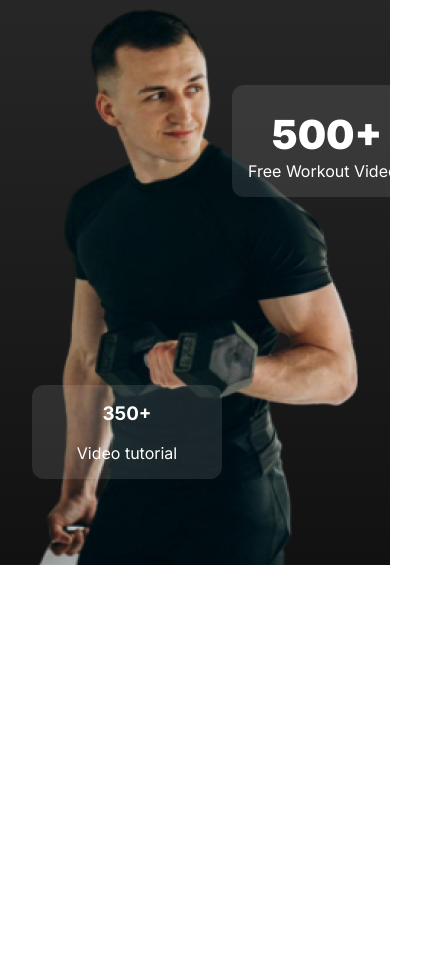
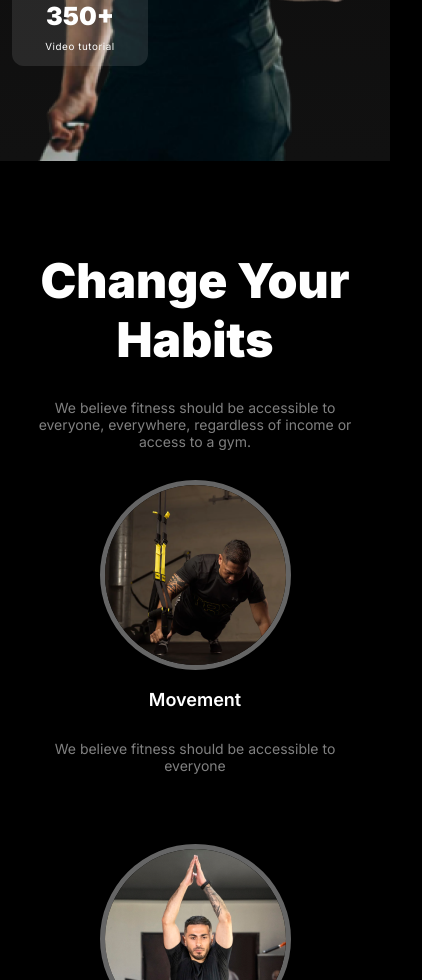
Before and after one commit to younus364/versatile-ui, a plain HTML site: page index.html in a window 390 px wide. Shown: the part 1020-2000 px from the top of the page, 422 px wide, since content can reach past the window. Before the commit the page ends 1775 px from the top, so only its background shows below. Drawn offline with Linux system fonts and the light colour scheme.

Commit message:
Add Habits-section

```diff
--- a/index.html
+++ b/index.html
@@ -6,7 +6,8 @@
     <title>Versatile Ui</title>
     <link rel="stylesheet" href="style/style.css">
 </head>
-<body class="inter-font all">
+<body class="inter-font all bg-color">
+    <h1>hellow</h1>
     <header class="nav-color">
         <nav>
             <div class="navbar">
@@ -17,7 +18,7 @@
                    <li class="list-item"><a href="">Contact</a></li>
                    <li class="list-item"><a href="">About</a></li>
                 </ul>
-                <img class="menu-btn" src="images/menubar.png" alt="">
+                <img id="menu" class="menu-btn" src="images/menubar1.png" alt="">
             </div>
             <div>
                 <div class="banner">
@@ -26,19 +27,21 @@
                             Get body in <br><span class="italic"><i>shape</i></span> & stay <br> healthy
                         </h1>
                         <p class="common-describtion-color">A huge selection of health and fitness content, healthy recipes and transformation stories to help you get fit and stay fit!</p>
+                       <div>
                         <button class="common-btn">Join Club Now!</button>
                         <button class="Join-btn">Download App</button>
+                       </div>
                     </div>
                     <div class="person">
 
                         <div class="image">
                             <div class="work-out">
                                 <h3 class="work-out-500">500+</h3>
-                                <p>Free Workout Videos</p>
+                                <p class="later">Free Workout Videos</p>
                             </div>
                             <div class="view">
                                 <h3 class="view-350">350+</h3>
-                                <p>Video tutorial</p>
+                                <p class="later">Video tutorial</p>
                             </div>
 
 
@@ -51,8 +54,41 @@
         </nav>
     </header>
     <main>
+        <div class="habit">
+            <div class="habit-box">
+                <h class="change-habits">Change Your Habits</h>
+                <p class="common-describtion-color">We believe fitness should be accessible to everyone, everywhere, regardless of income or access to a gym.</p>
+            </div>
+            <!-- change your habit img -->
+
+
+        </div>
+        <div class="fitness-section">
+            <div class="fitness">
+                <img src="/images/image3.png" alt="">
+                <h2 class="fitness-heading">Movement</h2>
+                <p class="common-describtion-color">We believe fitness should be accessible to everyone</p>
+             </div>
+             <div class="fitness">
+                <img src="/images/image2.png" alt="">
+                <h2 class="fitness-heading">Time</h2>
+                <p class="common-describtion-color">We believe fitness should be accessible to everyone</p>
+             </div>
+             <div class="fitness">
+                <img src="/images/image4.png" alt="">
+                <h2 class="fitness-heading">Practice</h2>
+                <p class="common-describtion-color">We believe fitness should be accessible to everyone</p>
+             </div>
+             <div class="fitness">
+                <img src="/images/image5.png" alt="">
+                <h2 class="fitness-heading">Weight Loss</h2>
+                <p class="common-describtion-color">We believe fitness should be accessible to everyone</p>
+             </div>
+        </div>
 
     </main>
+
+
     <footer>
 
     </footer>
--- a/style/style.css
+++ b/style/style.css
@@ -23,14 +23,15 @@ nav {
 }
 
 .background-color {
-    visibility: hidden;
+
     background: rgb(185, 185, 185);
 }
 
+
 .nav-color {
-    /* background: linear-gradient(180.00deg, rgb(17, 17, 17), rgba(119, 119, 119, 0) 100%); */
+
     background: linear-gradient(180.00deg, rgb(8, 8, 8), rgba(14, 13, 13, 0.863), rgb(17, 17, 17) 100%);
-    /* background: rgb(5, 5, 5); */
+
 }
 
 .navbar {
@@ -56,7 +57,9 @@ nav {
     list-style: none;
 
 }
-
+#menu{
+    background-color: #FFFFFF;
+}
 .list-item a {
     text-decoration: none;
     color: #FFFFFF;
@@ -67,6 +70,7 @@ nav {
     width: 35px;
     height: 43px;
     color: #FFFFFF;
+
 
     display: none;
 }
@@ -95,7 +99,7 @@ nav {
 }
 
 .banner-head {
-    font-weight: 90px;
+    font-weight: 900px;
     font-size: 78px;
 }
 
@@ -117,8 +121,9 @@ nav {
 .Join-btn {
     border-radius: 42px;
     color: #FFFFFF;
+    background-color: rgba(255, 255, 255, 0);
     padding: 16px 40px 16px 40px;
-    border: 1px solid green;
+    border: 1px solid white;
 }
 
 .person {
@@ -135,6 +140,7 @@ nav {
     width: 349px;
     height: 580px;
     background-image: url('../images/Images2.png');
+    background-repeat: no-repeat;
 }
 
 .image img {
@@ -145,7 +151,7 @@ nav {
 
 .work-out {
     width: 190px;
-    position: absolute ;
+    position: absolute;
     height: 95pcx;
     color: #FFFFFF;
     background-color: rgba(255, 255, 255, 0.1);
@@ -155,16 +161,18 @@ nav {
     border-radius: 12px;
 }
 
-.work-out-500 {
+.work-out-500,.view-350 {
     margin-bottom: 5px;
     font-weight: 900;
     font-size: 40px;
 }
-.view{
+
+.view {
     width: 190px;
-    position: absolute ;
+    position: absolute;
     height: 95pcx;
     color: #FFFFFF;
+    line-height: 15.12px;
     background-color: rgba(255, 255, 255, 0.1);
     line-height: 20px;
     margin-top: 400px;
@@ -172,6 +180,43 @@ nav {
     border-radius: 12px;
 }
 
+/* main section */
+.bg-color {
+    background-color: black;
+}
+
+.habit {
+    display: flex;
+    justify-content: center;
+    text-align: center;
+
+}
+.habit-box{
+  width: 40%;
+  margin-top: -100px;
+
+}
+.change-habits {
+    font-weight: 900;
+    font-size: 48px;
+    color: #FFFFFF;
+}
+/* fitness section */
+.fitness-section{
+    display: grid;
+    gap: 40px;
+    text-align: center;
+    grid-template-columns: repeat(4, 1fr);
+}
+.fitness>img{
+    border-radius: 50%;
+    border: solid 5px rgba(255, 255, 255, 0.397);
+}
+.fitness-heading{
+    font-weight: 600;
+    font-size: 18px;
+    color: #FFFFFF;
+}
 
 
 
@@ -189,14 +234,57 @@ nav {
     .menu-btn {
         display: unset;
     }
-    .banner{
+
+    .banner {
         flex-direction: column;
     }
-    .person , .banner-text{
+
+    .person,
+    .banner-text, .habit-box {
         width: 100%;
     }
-    .view{
-        margin-left: 0px;
+
+    .banner-head {
+        font-size: 36px;
     }
 
+    .common-btn,
+    .Join-btn {
+        padding: 10px 20px 10px 20px;
+
+
+    }
+
+    .image {
+        width: 100%;
+    }
+    .work-out{
+        width: 136px;
+        margin-left: 195px;
+    }
+    .view{
+        width: 136px;
+        line-height: 20px;
+        margin-left: -20px;
+    }
+    .later{
+        letter-spacing: 0.56px;
+        font-size: 9.83px;
+    }
+    .work-out-500,
+    .view-350 {
+        font-size: 25px;
+
+    }
+    .fitness-section{
+        grid-template-columns: repeat(1,1fr);
+    }
+    .common-describtion-color{
+        margin: 30px;
+    }
+
+
+
+
+
 }
```
Also changed, not shown: images/image2.png (renamed from images/image 2.png), images/image3.png (renamed from images/image 3.png), images/image4.png (renamed from images/image 4.png), images/menu1.png (added), images/menubar1.png (renamed from images/menubar.png).
